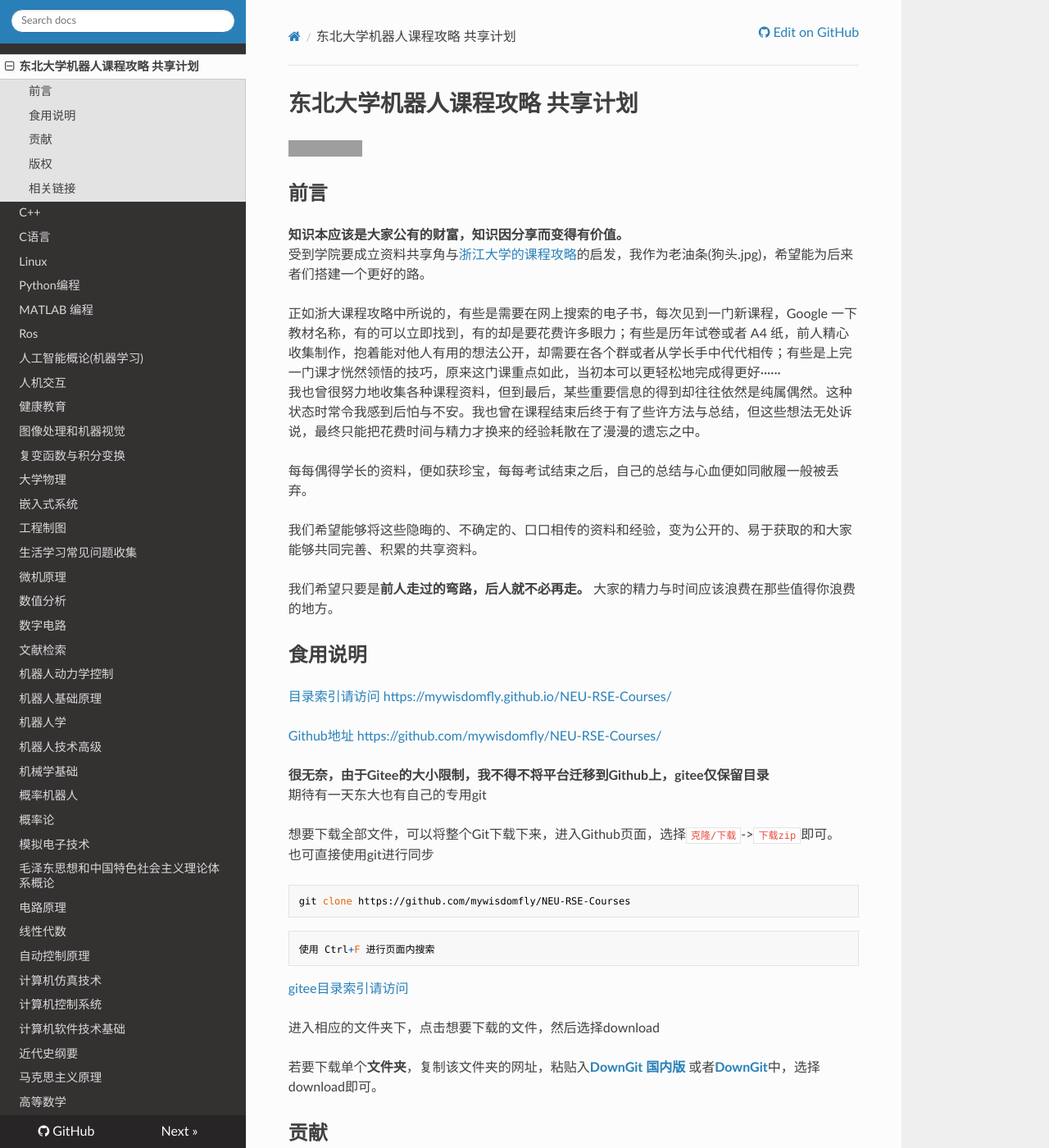
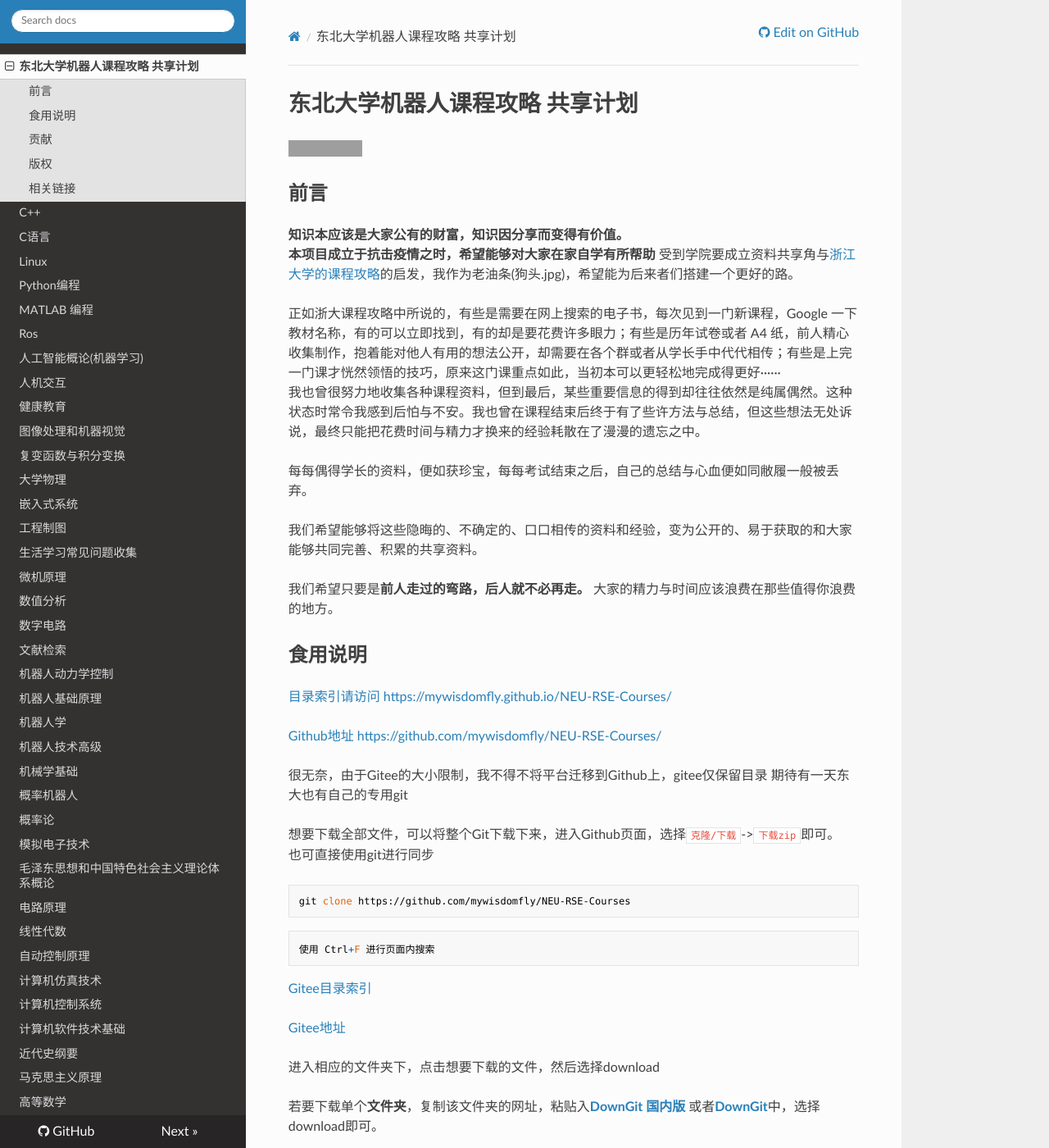
Before and after one commit to li-haojia/NEU-RSE-Courses, an MkDocs documentation site: the page built from docs/index.md, in a window 1280 px wide and 1400 px high. Shown: the whole window at 82% size. Built offline with MkDocs 1.6.1, drawn with Linux system fonts in a browser that asks for light colours; nearby versions of some CDN libraries; grey boxes are pictures that could not be loaded.

````diff
--- a/docs/index.md
+++ b/docs/index.md
@@ -3,6 +3,7 @@
 ## 前言
 
 **知识本应该是大家公有的财富，知识因分享而变得有价值。**
+**本项目成立于抗击疫情之时，希望能够对大家在家自学有所帮助**
 受到学院要成立资料共享角与[浙江大学的课程攻略](https://github.com/QSCTech/zju-icicles)的启发，我作为老油条(狗头.jpg)，希望能为后来者们搭建一个更好的路。
 
 正如浙大课程攻略中所说的，有些是需要在网上搜索的电子书，每次见到一门新课程，Google 一下教材名称，有的可以立即找到，有的却是要花费许多眼力；有些是历年试卷或者 A4 纸，前人精心收集制作，抱着能对他人有用的想法公开，却需要在各个群或者从学长手中代代相传；有些是上完一门课才恍然领悟的技巧，原来这门课重点如此，当初本可以更轻松地完成得更好······
@@ -20,7 +21,7 @@
 
 [Github地址 https://github.com/mywisdomfly/NEU-RSE-Courses/](https://github.com/mywisdomfly/NEU-RSE-Courses/)
 
-**很无奈，由于Gitee的大小限制，我不得不将平台迁移到Github上，gitee仅保留目录**
+很无奈，由于Gitee的大小限制，我不得不将平台迁移到Github上，gitee仅保留目录
 期待有一天东大也有自己的专用git
 
 想要下载全部文件，可以将整个Git下载下来，进入Github页面，选择`克隆/下载`->`下载zip`即可。
@@ -34,7 +35,9 @@ git clone https://github.com/mywisdomfly/NEU-RSE-Courses
 使用 Ctrl+F 进行页面内搜索
 ```
 
-[gitee目录索引请访问](http://wisfly.gitee.io/neu-rse-courses/)
+[Gitee目录索引](http://wisfly.gitee.io/neu-rse-courses/)
+
+[Gitee地址](https://gitee.com/wisfly/NEU-RSE-Courses)
 
 
 进入相应的文件夹下，点击想要下载的文件，然后选择download
@@ -45,7 +48,7 @@ git clone https://github.com/mywisdomfly/NEU-RSE-Courses
 ## 贡献
 **强烈欢迎各位补充贡献**
 
-感谢初期提供的大量文件的赵鹏飞学长！
+**感谢初期提供的大量文件的赵鹏飞学长！**
 
 说不定你的作业或者思路或者小tip就成了学弟学妹瞻仰的模板，就成了大家心中的大神(狗头.jpg)。
 
````
Also changed, not shown: README.md (+6 -3 lines).
